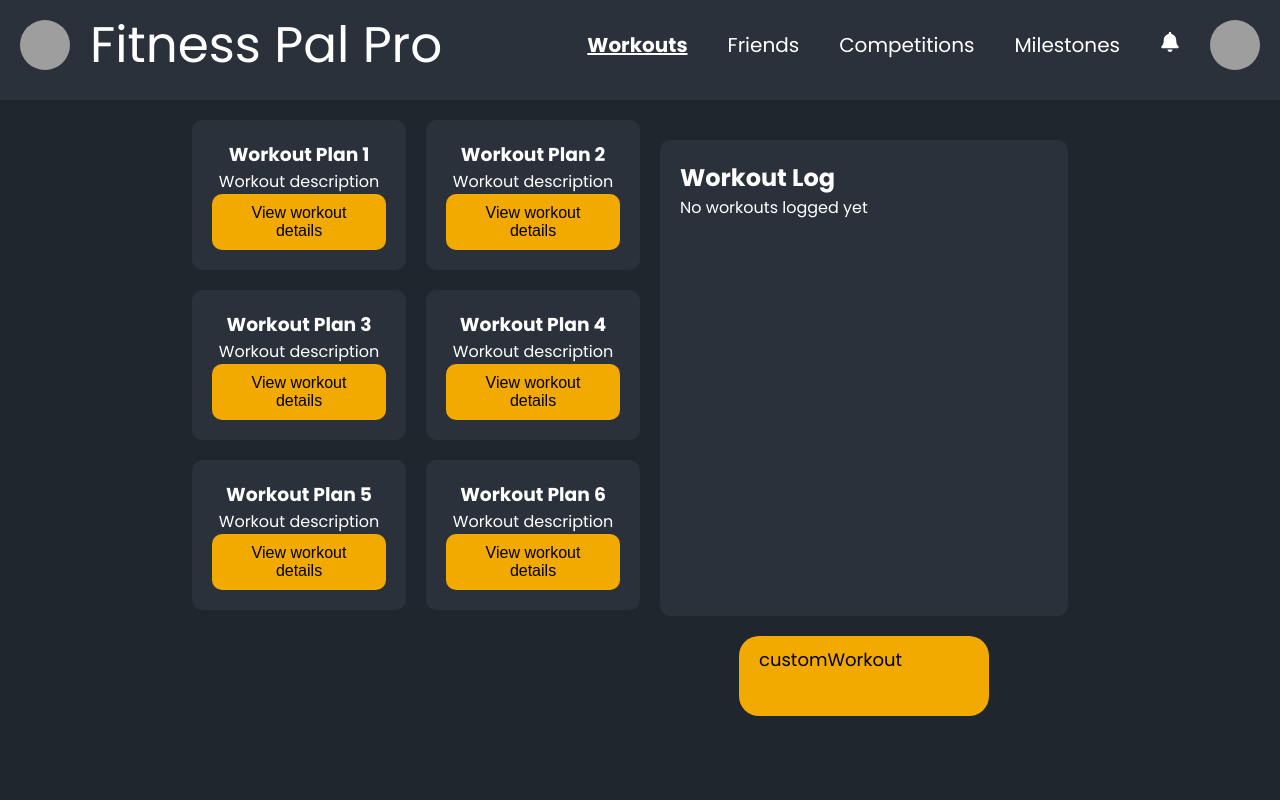
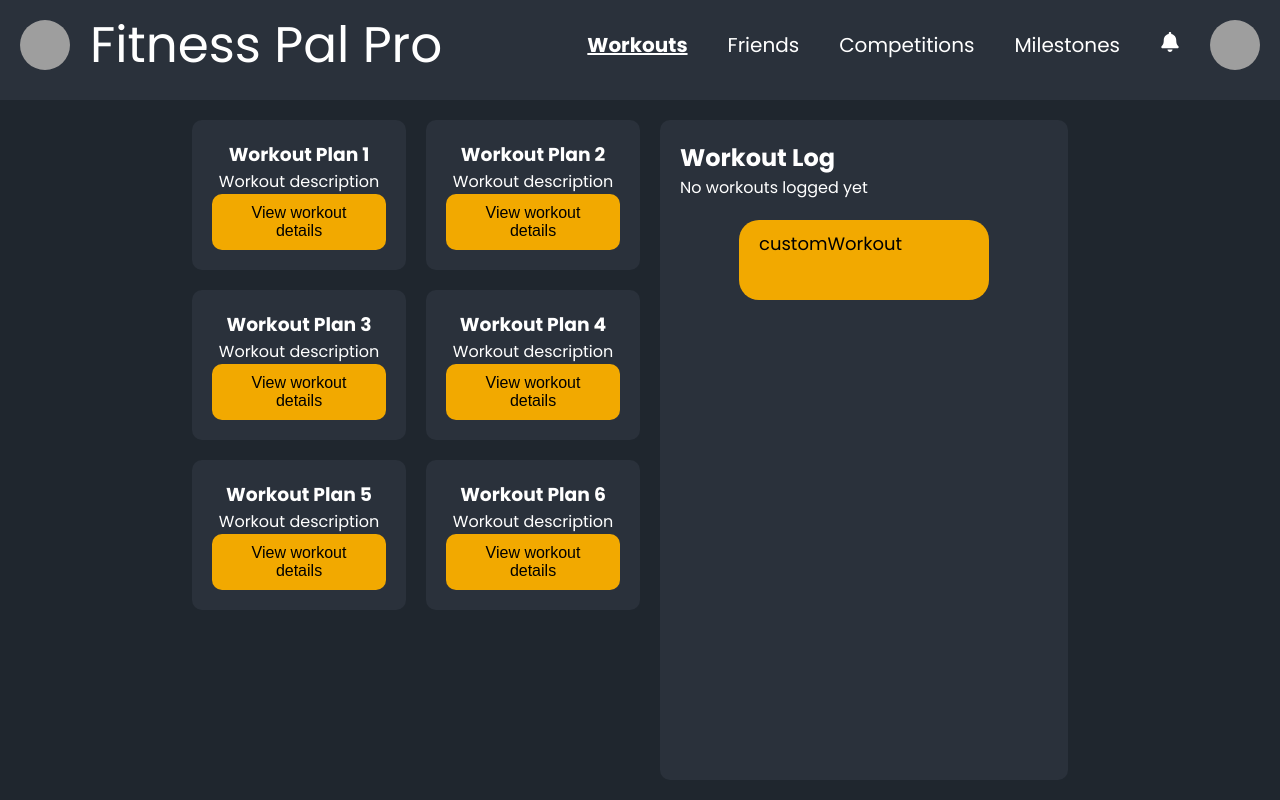
Before and after one commit to AlexMerlo1/Fitness-Pal-Pro, a React (Vite) app in the folder frontend/: page /Workouts in a window 1280 px wide. Built offline with nearby package versions, Linux system fonts and the light colour scheme; grey boxes are pictures that could not be loaded.

Commit message:
fixed workouts custom button

```diff
--- a/frontend/src/components/WorkoutsPage/Workouts.css
+++ b/frontend/src/components/WorkoutsPage/Workouts.css
@@ -179,20 +179,16 @@ body {
   background-color: var(--lightblue);
 }
 
-.right-side {
-  height: 70%;
-}
-
 .workout-log {
   flex: 1;
   background-color: var(--lightgray);
   margin: 20px;
-  margin-left: 20px;
-  margin-right: 20px;
+  margin-top: 0px;
   /* margin-right: 20px; */
   padding: 20px;
   border-radius: 10px;
-  height: 100%;
+  /* height: 100%; */
+
 }
 
 .popup-overlay {
--- a/frontend/src/components/WorkoutsPage/Workouts.jsx
+++ b/frontend/src/components/WorkoutsPage/Workouts.jsx
@@ -123,7 +123,6 @@ function Workouts() {
             ))}
           </div>
         </div>
-        <div className="right-side">
         <div className="workout-log">
           <h2>Workout Log</h2>
           {workoutLog.length === 0 ? (
@@ -140,9 +139,9 @@ function Workouts() {
               ))}
             </ul>
           )}
+          <div className="customWorkout" onClick={() => handleCustomWorkoutClick()}>customWorkout</div>
         </div>
-        <div className="customWorkout" onClick={() => handleCustomWorkoutClick()}>customWorkout</div>
-        </div>
+
       </div>
 
       {selectedPlan && (
```
